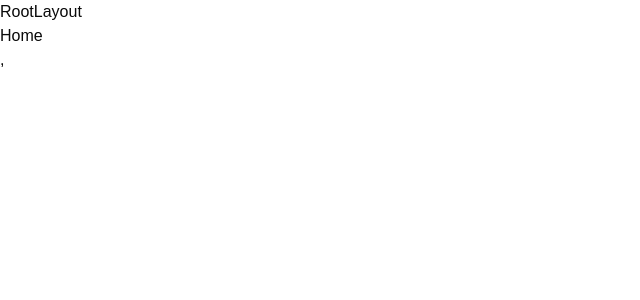
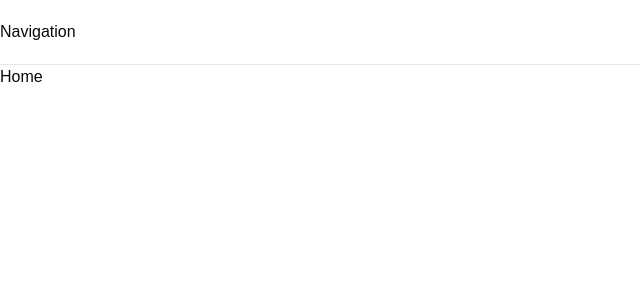
Before and after one commit to YelMinSoe/furniture, a React (Vite) app in the folder client/: page / in a window 1280 px wide. Shown: the top 300 px of the page, without its empty margins (0-640 px from the left). Built offline with nearby package versions, Linux system fonts and the light colour scheme.

Commit message:
Header bar

```diff
--- /dev/null
+++ b/client/src/components/layouts/Header.tsx
@@ -0,0 +1,9 @@
+const Header = () => {
+  return (
+    <header className="w-full border-b">
+      <div className="container flex h-16 items-center">Navigation</div>
+    </header>
+  )
+}
+
+export default Header
--- /dev/null
+++ b/client/src/pages/Error.tsx
@@ -0,0 +1,5 @@
+const Error = () => {
+  return <div>Error</div>
+}
+
+export default Error
--- a/client/src/pages/RootLayout.tsx
+++ b/client/src/pages/RootLayout.tsx
@@ -1,9 +1,12 @@
+// Library imports
 import { Outlet } from "react-router"
 
+// Local imports
+import Header from "@/components/layouts/Header"
 const RootLayout = () => {
   return (
-    <div>
-      RootLayout
+    <div className="flex min-h-screen flex-col">
+      <Header />
       <Outlet />
     </div>
   )
--- a/client/src/routes.tsx
+++ b/client/src/routes.tsx
@@ -5,11 +5,13 @@ import { createBrowserRouter } from "react-router"
 import RootLayout from "./pages/RootLayout"
 import Home from "./pages/Home"
 import Contact from "./pages/Contact"
+import Error from "./pages/Error"
 
 export const router = createBrowserRouter([
   {
     path: "/",
     Component: RootLayout,
+    ErrorBoundary: Error,
     children: [
       { index: true, Component: Home },
       { path: "contact", Component: Contact },
```
